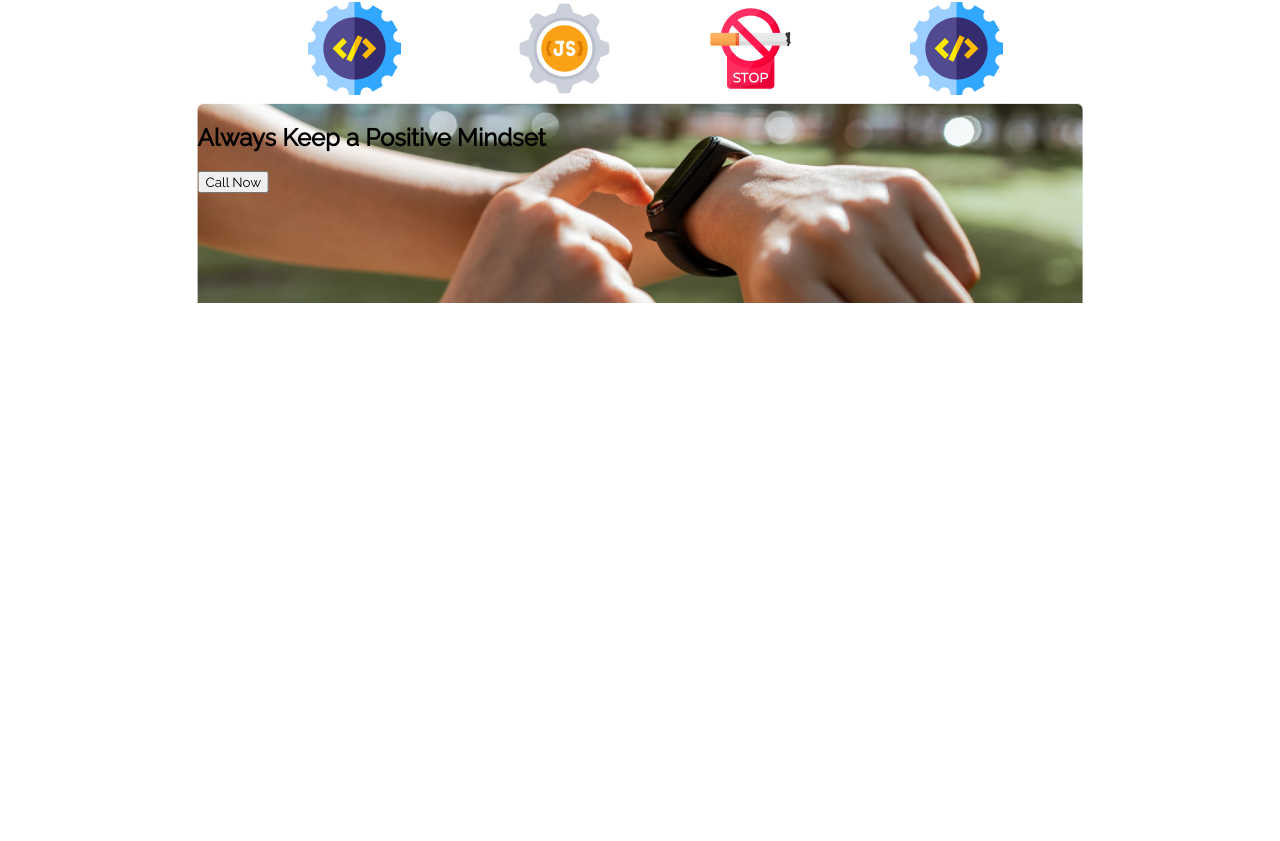
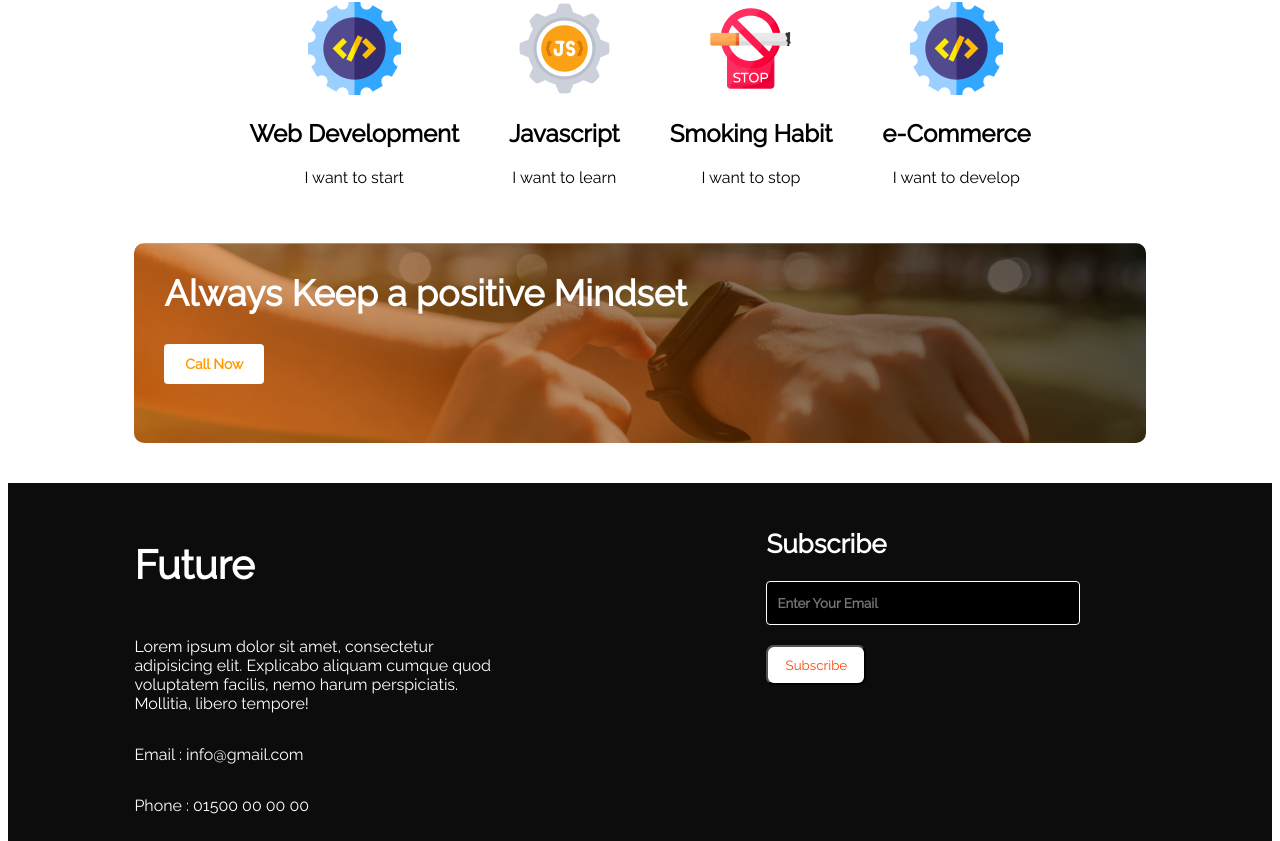
Before and after one commit to wazed-biplob/assignment, a plain HTML site: page index.html in a window 1280 px wide. Shown: the part 1819-2660 px from the top of the page. Before the commit the page ends 2122 px from the top, so only its background shows below. Drawn offline with Linux system fonts and the light colour scheme.

Commit message:
final revision

```diff
--- a/index.html
+++ b/index.html
@@ -60,11 +60,31 @@
                 </div>
             </section>
             <section class="call">
-                <div class="background-img">
-                    <h1>Always Keep a Positive Mindset</h1>
-                    <button class="btn-call">Call Now</button>
-                </div>
+                    <div class="background">
+                        <div class="text-container">
+                            <h2 class="call-title">Always Keep a positive Mindset</h2>
+                            <button class="btn-call">Call Now</button>
+                        </div>
+                    </div>
             </section>
         </main>
+        <footer>
+            <div class="footer-info">
+                <h2 class="footer-title">Future</h2>
+                <p>Lorem ipsum dolor sit amet, consectetur adipisicing elit. Explicabo aliquam cumque quod voluptatem facilis, nemo harum perspiciatis. Mollitia, libero tempore!</p>
+                <p>Email : info@gmail.com</p>
+                <p>Phone : 01500 00 00 00</p>
+                <ul class="social-icons">
+                    <li><a href="#"><img src="/img/fb.png" alt="facebook"></a></li>
+                    <li><a href="#"><img src="/img/twitter.png" alt="twitter"></a></li>
+                    <li><a href="#"><img src="/img/youtube.png" alt="youtube"></a></li>
+                </ul>
+            </div>
+            <div class="footer-subscribe">
+                <h2 class="subscribe-title">Subscribe</h2>
+                <input type="email" name="email" id="email" placeholder="Enter Your Email">
+                <input type="submit" name="submit" id="btn-subscribe" value="Subscribe">
+            </div>
+        </footer>
     </body>
 </html>
--- a/styles/style.css
+++ b/styles/style.css
@@ -66,7 +66,6 @@
     justify-content: center;
     align-items: flex-start;
     padding:100px;
-
 }
 .about-me-list {
     list-style: none;
@@ -75,6 +74,7 @@
 .check {
     color:greenyellow;
 }
+
 /* 'my plans' section */
 .plan {
     text-align: center;
@@ -94,15 +94,87 @@
 
 /* call now section */
 .call {
-    position:relative;
+    display:flex;
+    justify-content: center;
+    margin: 40px auto;
 }
-.background-img {
-    background:url('../img/watch.png');
-    background-size:cover;
+.background {
+    width:80%;
+    height:200px;
+    background-image:linear-gradient(45deg, rgba(255, 115, 0, 0.555), rgba(0, 0, 0, 0.726)), url('../img/watch.png');
     background-repeat: no-repeat;
-    width:70%;
-    height: 200px;
-    position: absolute;
-    top:50%; left:50%;
-    transform:translate(-50%, -50%);
+    background-size: cover;
+    border-radius: 10px;
 }
+.text-container {
+    display: flex;
+    flex-direction: column;
+    justify-content: center;
+    margin-left:30px;
+}
+.call-title {
+    font-size:36px;
+    color:white;
+    font-weight: bold;
+}
+.btn-call {
+    width:100px;
+    height:40px;
+    background-color:white;
+    color:rgb(255, 153, 0);
+    font-size:14px;
+    border:none;
+    font-weight: bold;
+    border-radius:4px;
+}
+
+/* footer */
+footer {
+    display: flex;
+    background-color:rgba(0, 0, 0, 0.952);
+    height:70vh;
+}
+.footer-info, .footer-subscribe {
+    width:50%;
+    color:white;
+    padding-left:10%;
+    padding-right:10%;
+    padding-top:2%;
+    display: flex;
+    flex-direction: column;
+    justify-content: flex-start;
+ }
+.footer-title {
+    font-size:40px;
+    color:white;
+    font-weight: bold;
+}
+.social-icons {
+    list-style: none;
+    display: flex;
+    gap:20px;
+}
+.subscribe-title {
+    font-size:26px;
+    font-weight: bold;
+    color:white;
+}
+input[type='email'] {
+    background-color:black;
+    color:rgba(255, 255, 255, 0.445);
+    outline:none;
+    border:1px solid white;
+    border-radius:4px;
+    width:300px;
+    height:40px;
+    padding-left: 10px;
+    font-weight: bold;
+}
+input[type='submit'] {
+    background-color:white;
+    color:orangered;
+    width: 100px;
+    height: 40px;
+    border-radius:8px;
+    margin-top:20px;
+}
```
Also changed, not shown: img/fb.png (added), img/twitter.png (added), img/youtube.png (added).
